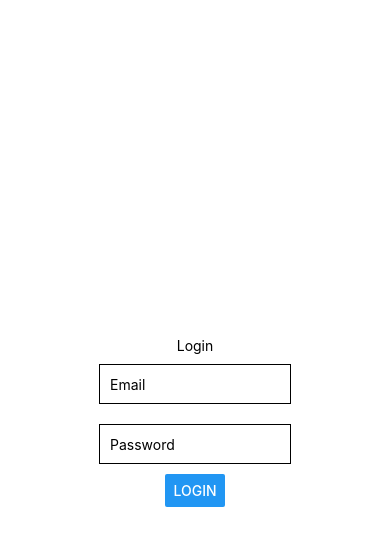
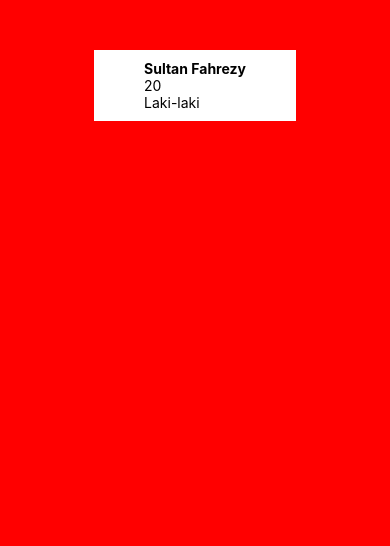
Before and after one commit to DEAT-AIC/frontend, a React Native app: screen / in a window 390 px wide. Shown: the top 546 px of the page. Built offline with nearby package versions, Linux system fonts and the light colour scheme.

Commit message:
init page tambah data anak

```diff
--- a/App.js
+++ b/App.js
@@ -1,11 +1,12 @@
 import { StatusBar } from 'expo-status-bar';
 import { StyleSheet,  View } from 'react-native';
 import LoginScreen from './src/login';
+import DataAnakScreen from './src/dataAnak';
 
 export default function App() {
   return (
     <View style={styles.container}>
-      <LoginScreen />
+      <DataAnakScreen />
       <StatusBar style="auto" />
     </View>
   );
--- /dev/null
+++ b/src/dataAnak.js
@@ -0,0 +1,59 @@
+import React, { useState } from 'react';
+import { View, Text, TextInput, Button, StyleSheet } from 'react-native';
+import axios from 'axios';
+import {API_BASE_URL} from "@env"
+
+const Card = ({name, age, gender}) => {
+    return (
+      <View style={styles.card}>
+        <Text style={
+            {fontWeight: 'bold',}
+        }>{name}</Text>
+        <Text>{age}</Text>
+        <Text>{gender}</Text>
+      </View>
+    );
+};
+
+const DataAnakScreen = () => {
+    const [email, setEmail] = useState('');
+    const [password, setPassword] = useState('');
+
+  return (
+    <View style={styles.container}>
+    <Card name={"Sultan Fahrezy"} age={20} gender={"Laki-laki"}>
+
+    </Card>
+    </View>
+  );
+};
+
+const styles = StyleSheet.create({
+  container: {
+    flex: 1,
+    flexDirection: 'column',
+    justifyContent: 'start',
+    alignSelf: 'stretch',
+    alignItems: 'center',
+    paddingHorizontal: 50,
+    paddingVertical: 50,
+    backgroundColor: 'red'
+  },
+  input: {
+    width: '80%',
+    height: 40,
+    borderWidth: 1,
+    marginVertical: 10,
+    paddingHorizontal: 10,
+  },
+  card: {
+    flexDirection: 'column',
+    paddingHorizontal: 50,
+    paddingVertical: 10,
+    alignItems: 'flex-start',
+    boxShadow: '1px 2px 9px #FFFFF',
+    backgroundColor: 'white'
+  }
+});
+
+export default DataAnakScreen;
```
Also changed, not shown: package.json (+6 -1 lines), src/components/Card.jsx (added, +31 -0 lines), src/components/CardStyle.js (added, +50 -0 lines), 1 other file (tests, documents, lock files or other folders).
